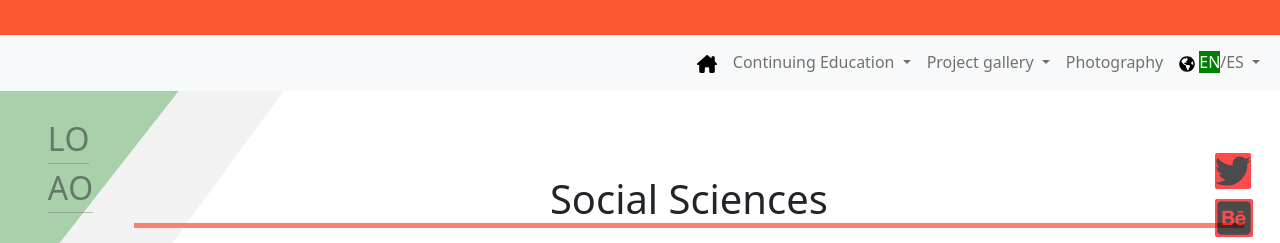
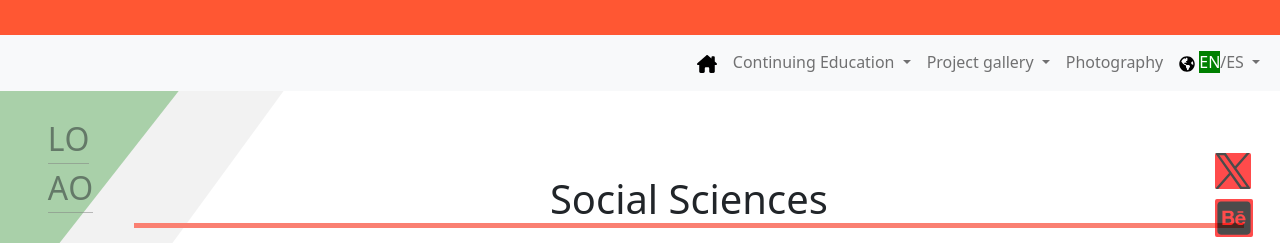
Before and after one commit to leobardooscar/portfolio, a plain HTML site: page c_e_s_s.html in a window 1280 px wide. Shown: the top 243 px of the page. Drawn offline with nearby package versions, Linux system fonts and the light colour scheme.

Commit message:
Update c_e_s_s.html
X logo

```diff
--- a/c_e_s_s.html
+++ b/c_e_s_s.html
@@ -122,7 +122,7 @@
     <div class="col col-3">
       <div id="social_networks">
                        <ul>
-                          <li><a href="https://twitter.com/joshua_w_d" title="@joshua_wd"><img src="css/fonts_awesome/twitter-brands.svg" width="36" height="36" />  </a></li>
+                          <li><a href="https://twitter.com/joshua_w_d" title="@joshua_wd"><img src="css/fonts_awesome/x_former_twitter-brands.svg" width="36" height="36" />  </a></li>
                           <!-- <li><a href="https://www.linkedin.com/in/leobardo-oscar/" title=""><img src="css/fonts_awesome/linkedin-brands.svg" width="36" height="36" /> </a></li> -->
                           <li><a href="https://www.behance.net/leobardooscar" title=""><img src="css/fonts_awesome/behance-square-brands.svg" width="38" height="38" /> </a></li>
                           <li><a href="https://open.spotify.com/user/leobardo_oscar" title=""><img src="css/fonts_awesome/spotify-brands.svg" width="36" height="36" /> </object></a></li>
```
